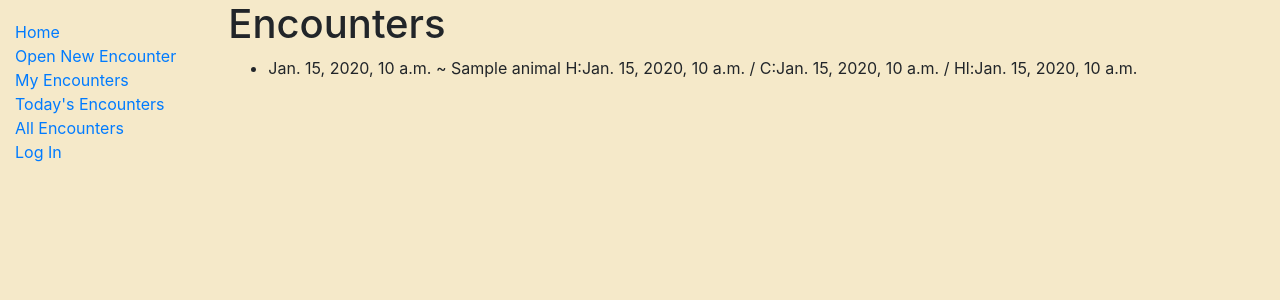
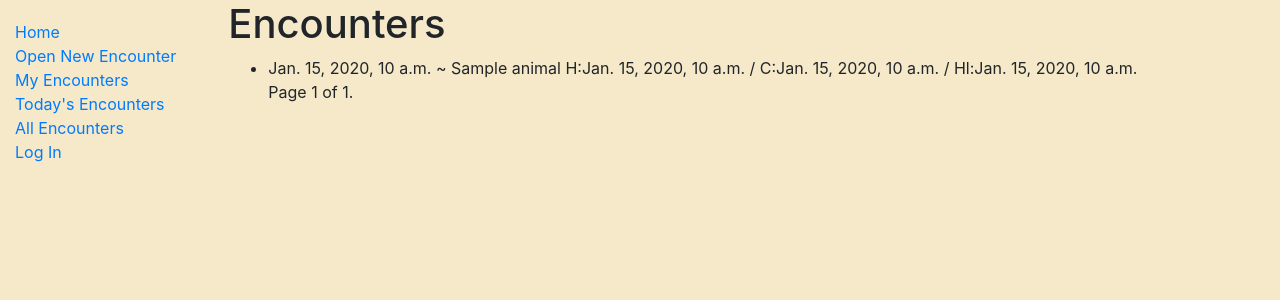
Before and after one commit to cfmays/aents5, a Django app: template encounters/templates/encounters/encounters_list_all.html in a window 1280 px wide. Shown: the top 300 px of the page. Run offline with Django 3.2, Linux system fonts and the light colour scheme; the template is opened without the code that fills it: most values are stand-ins (such as "Sample title", 1, 10 or a date in 2020).

Commit message:
paginate works on allencounters view

```diff
--- a/encounters/templates/encounters/encounters_list_all.html
+++ b/encounters/templates/encounters/encounters_list_all.html
@@ -10,6 +10,24 @@
         {{ encounter.encounter_date }} ~ {{encounter.animal}} H:{{encounter.handling_time}} / C:{{encounter.crate_time}} / Hl:{{encounter.holding_time}}
       </li>
     {% endfor %}
+
+   <div class="pagination">
+    <span class="step-links">
+        {% if page_obj.has_previous %}
+            <a href="?page=1">&laquo; first</a>
+            <a href="?page={{ page_obj.previous_page_number }}">previous</a>
+        {% endif %}
+
+        <span class="current">
+            Page {{ page_obj.number }} of {{ page_obj.paginator.num_pages }}.
+        </span>
+
+        {% if page_obj.has_next %}
+            <a href="?page={{ page_obj.next_page_number }}">next</a>
+            <a href="?page={{ page_obj.paginator.num_pages }}">last &raquo;</a>
+        {% endif %}
+    </span>
+</div>
   </ul>
   {% else %}
     <p>There are no encounters to display.</p>
```
Also changed, not shown: encounters/templates/encounters/old encounters_list_all.html (added).
